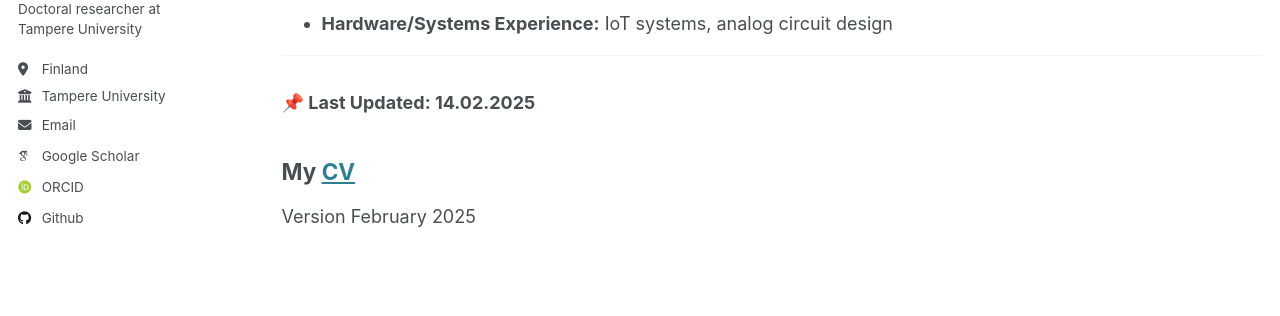
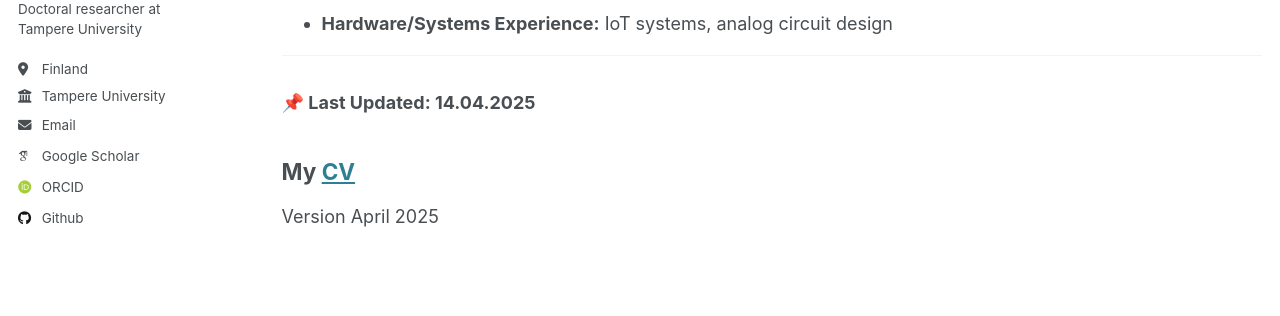
Before and after one commit to AygunVarol/aygunvarol.github.io, a Jekyll site: the page built from _pages/cv.md, in a window 1280 px wide and 900 px high, scrolled down 3042 px. Shown: the part 283-599 px from the top of the window. Built offline with Jekyll 4.4.1, drawn with Linux system fonts in a browser that asks for light colours; some web fonts are replaced.

Commit message:
Update cv.md

```diff
--- a/_pages/cv.md
+++ b/_pages/cv.md
@@ -116,11 +116,11 @@ redirect_from:
 
 ---
 
-### 📌 **Last Updated:** 14.02.2025
+### 📌 **Last Updated:** 14.04.2025
 
 My [CV](https://aygunvarol.github.io/files/Aygun_CV.pdf)
 ------
-Version February 2025
+Version April 2025
 
 <!--
 Education
```
